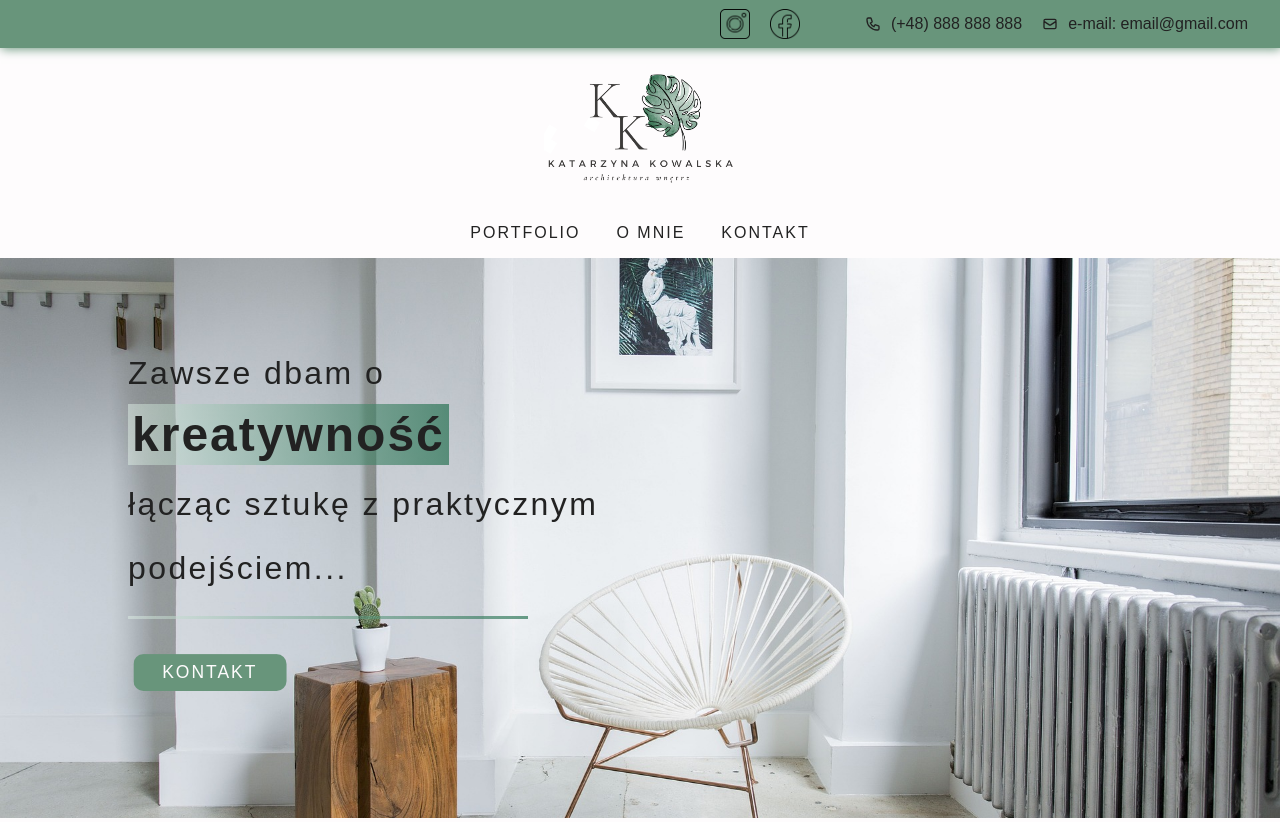
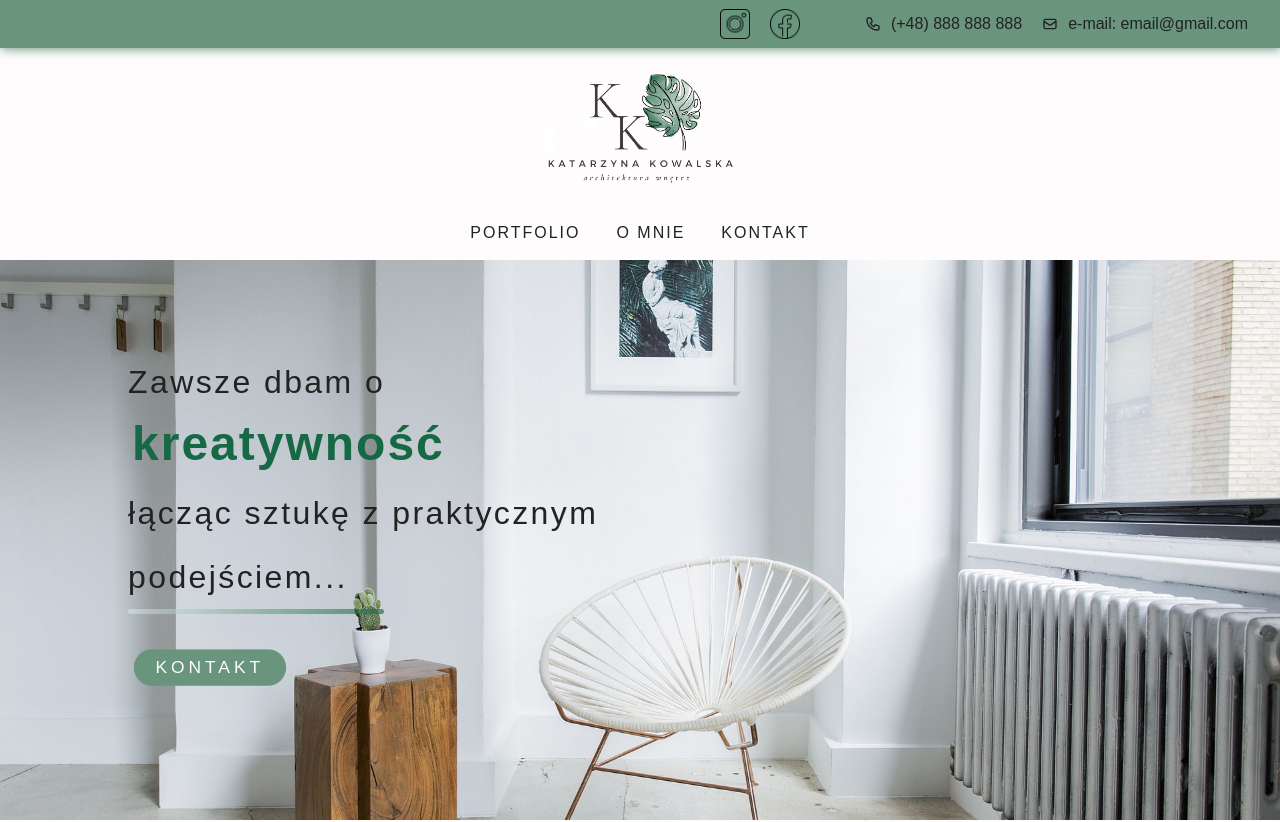
Before and after one commit to JoannaPatyk/interior-designer-website, a React (Create React App) app: page / in a window 1280 px wide. Shown: the top 822 px of the page. Built offline with nearby package versions, Linux system fonts and the light colour scheme.

Commit message:
Favicon changed The appearance of the buttons has been changed Added some small appearance changes

```diff
--- a/src/assets/wrappers/About.js
+++ b/src/assets/wrappers/About.js
@@ -80,8 +80,8 @@ const Wrapper = styled.div`
     }
 
     .element {
-        width: 82%;
-        font-size: 1.25rem;
+        width: 70%;
+        font-size: 1rem;
         line-height: 2.2;
         font-weight: 300;
         text-align: justify;
--- a/src/assets/wrappers/Contact.js
+++ b/src/assets/wrappers/Contact.js
@@ -63,7 +63,7 @@ const Wrapper = styled.div`
         padding: 1rem;
         font-family: var(--primary-fontFamily);
         border: 1px solid var(--black);
-        border-radius: 10px;
+        border-radius: 25px;
     }
 
     input::placeholder,
--- a/src/assets/wrappers/Information.js
+++ b/src/assets/wrappers/Information.js
@@ -59,7 +59,7 @@ const Wrapper = styled.div`
         height: 100px;
         padding: 1rem;
         margin: 1rem;
-        background-color: var(--primary-100);
+        background: var(--gradient);
         border-radius: 50%;
     }
 
--- a/src/assets/wrappers/Menu.js
+++ b/src/assets/wrappers/Menu.js
@@ -16,6 +16,7 @@ const Wrapper = styled.div`
         font-weight: 500;
         letter-spacing: var(--letterSpacing);
         text-align: center;
+        border-bottom: 2px solid transparent;
         transition: var(--transition);
         cursor: pointer;
     }
--- a/src/assets/wrappers/Photos.js
+++ b/src/assets/wrappers/Photos.js
@@ -19,13 +19,13 @@ const Wrapper = styled.div`
     .title {
         padding: 0.25rem;
         line-height: 3.8rem;
-        font-weight: 700;
+        font-weight: 900;
         font-size: 3rem;
-        color: var(--black);
+        color: var(--primary-500);
         text-align: left;
         letter-spacing: var(--letterSpacing);
         font-family: var(--secondary-fontFamily);
-        background: var(--gradient);
+        /* background: var(--gradient); */
     }
 
     .title-container h2 {
@@ -50,10 +50,8 @@ const Wrapper = styled.div`
     }
 
     .line {
-        margin-top: 1rem;
-        width: 400px;
-        height: 3px;
-        background: var(--gradient);
+        width: 50%;
+        height: 5px;
     }
 `;
 
--- a/src/assets/wrappers/Services.js
+++ b/src/assets/wrappers/Services.js
@@ -78,7 +78,7 @@ const Wrapper = styled.div`
         right: -20%;
         width: 300px;
         height: 300px;
-        background-color: var(--primary-100);
+        background: var(--primary-100);
     }
 
     .circle-3 {
@@ -118,7 +118,7 @@ const Wrapper = styled.div`
     }
 
     .service-description {
-        width: 90%;
+        width: 70%;
         line-height: 2;
         text-align: justify;
     }
@@ -129,7 +129,7 @@ const Wrapper = styled.div`
     }
 
     .services-description span {
-        font-weight: 500;
+        font-weight: 700;
         color: var(--primary-300);
     }
 `;
--- a/src/components/Services.js
+++ b/src/components/Services.js
@@ -33,7 +33,7 @@ function Services() {
                 <h4 className="services-description">
                     Projekt wnętrza to proces, w którym Twój głos i <span>preferencje są kluczowe</span>. Moja wiedza w
                     połączeniu z Twoją wizją pozwolą stworzyć wnętrze, które będzie odzwierciedleniem Twojej osobowości
-                    i funkcjonalnych potrzeb.{' '}
+                    i funkcjonalnych potrzeb. <br />
                     <span>
                         Czekam na współpracę z Tobą i na stworzenie wnętrza, które przewyższy Twoje oczekiwania.
                     </span>
--- a/src/index.css
+++ b/src/index.css
@@ -58,14 +58,14 @@ body {
     padding: 8px 15px;
     margin: 5px;
     font-family: var(--primary-fontFamily);
-    font-weight: 400;
+    font-weight: 300;
     font-size: 1.1rem;
-    letter-spacing: var(--letterSpacing);
+    letter-spacing: calc(var(--letterSpacing) * 2);
     text-align: center;
     text-transform: uppercase;
     color: var(--white);
     border: none;
-    border-radius: 10px;
+    border-radius: 25px;
     background-color: var(--primary-300);
     animation: btn 2s infinite;
     transition: var(--transition);
@@ -100,7 +100,8 @@ body {
 
 .line {
     width: 10rem;
-    height: 3px;
+    height: 10px;
+    border-radius: 25px;
     margin-right: -10px;
     background: var(--gradient);
 }
```
Also changed, not shown: 1 other file (tests, documents, lock files or other folders).
